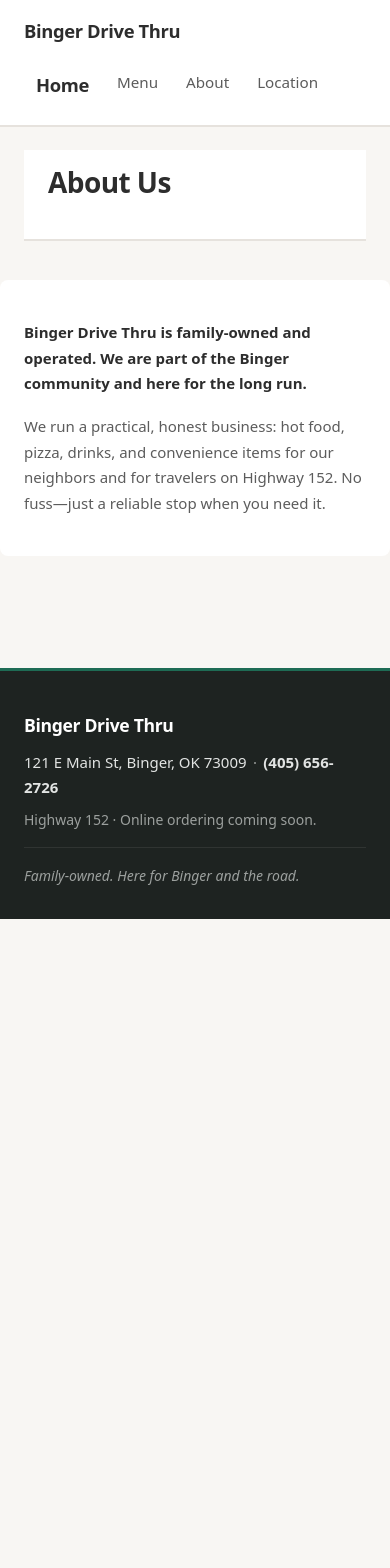
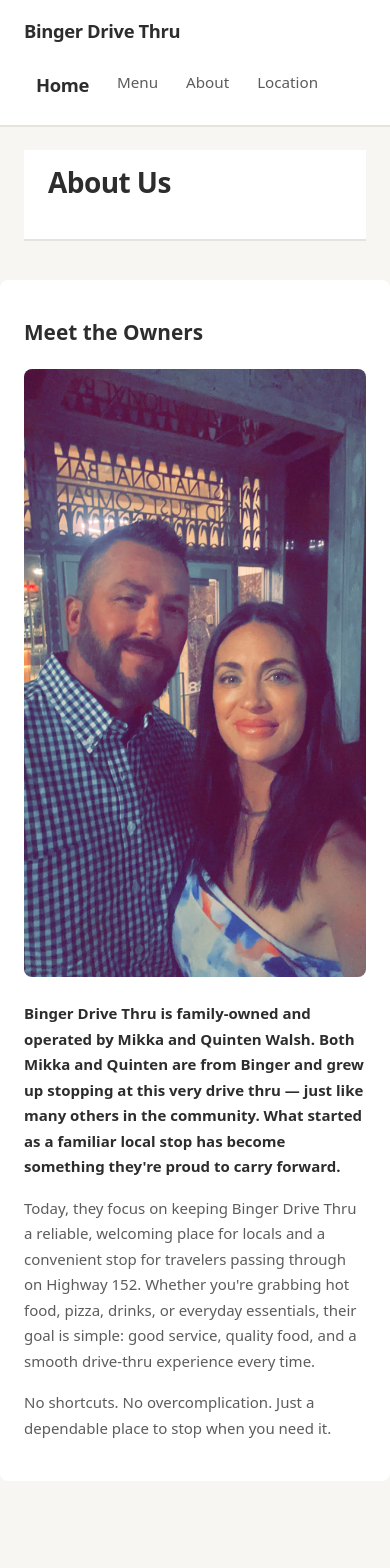
Before and after one commit to jconnxr/Binger-drive-thru, a React (Vite) app: page /about in a window 390 px wide. Shown: the top 1568 px of the page. Before the commit the page ends 919 px from the top, so only its background shows below. Built offline with nearby package versions, Linux system fonts and the light colour scheme.

Commit message:
About: Meet the Owners section with photo and narrative; Menu: auto-scroll to selected section on mobile

```diff
--- a/src/index.css
+++ b/src/index.css
@@ -708,6 +708,10 @@ footer {
   margin-top: 0;
 }
 
+.menu-panel {
+  scroll-margin-top: 6rem;
+}
+
 .menu-panel[hidden] {
   display: none;
 }
@@ -1005,8 +1009,8 @@ footer {
   color: var(--color-text);
 }
 
-.about-page__content {
-  max-width: 40rem;
+/* Meet the Owners – two-column desktop, stacked mobile */
+.about-page__owners {
   margin-left: calc(-1 * var(--space-block));
   margin-right: calc(-1 * var(--space-block));
   padding: var(--space-section) var(--space-block);
@@ -1014,19 +1018,70 @@ footer {
   border-radius: var(--radius-md);
 }
 
-.about-page__lead {
+.about-page__owners-title {
+  font-size: var(--font-size-section);
+  font-weight: var(--weight-section);
+  margin: 0 0 1.5rem;
+  line-height: var(--line-height-tight);
+  color: var(--color-text);
+}
+
+.about-page__owners-layout {
+  display: flex;
+  flex-direction: column;
+  gap: 1.5rem;
+}
+
+.about-page__owners-image-wrap {
+  flex-shrink: 0;
+  border-radius: var(--radius-md);
+  overflow: hidden;
+  background: var(--color-border-soft);
+}
+
+.about-page__owners-image {
+  width: 100%;
+  height: auto;
+  display: block;
+  vertical-align: middle;
+}
+
+.about-page__owners-content {
+  min-width: 0;
+}
+
+.about-page__owners-lead {
   font-size: var(--font-size-small);
   font-weight: var(--weight-body-strong);
-  margin: 0 0 1.1rem;
+  margin: 0 0 1rem;
   line-height: var(--line-height-relaxed);
   color: var(--color-text);
 }
 
-.about-page__text {
-  margin: 0;
+.about-page__owners-text {
+  margin: 0 0 1rem;
   font-size: var(--font-size-small);
   color: var(--color-text-muted);
   line-height: var(--line-height-relaxed);
+}
+
+.about-page__owners-text:last-child {
+  margin-bottom: 0;
+}
+
+@media (min-width: 48rem) {
+  .about-page__owners-layout {
+    flex-direction: row;
+    gap: 2rem;
+    align-items: flex-start;
+  }
+  .about-page__owners-image-wrap {
+    width: 280px;
+    max-width: 40%;
+  }
+  .about-page__owners-content {
+    flex: 1;
+  }
 }
 
 /* ============================================
--- a/src/pages/About.jsx
+++ b/src/pages/About.jsx
@@ -1,20 +1,37 @@
+import ownersPhoto from '../assets/Owners.jpg'
+
 export default function About() {
   return (
     <div className="about-page">
       <header className="about-page__header">
         <h1 className="about-page__title">About Us</h1>
       </header>
-      <section className="about-page__content" aria-labelledby="about-heading">
-        <h2 id="about-heading" className="visually-hidden">Our story</h2>
-        <p className="about-page__lead">
-          Binger Drive Thru is family-owned and operated. We are part of the
-          Binger community and here for the long run.
-        </p>
-        <p className="about-page__text">
-          We run a practical, honest business: hot food, pizza, drinks, and
-          convenience items for our neighbors and for travelers on Highway 152.
-          No fuss—just a reliable stop when you need it.
-        </p>
+
+      <section className="about-page__owners" aria-labelledby="meet-owners-heading">
+        <h2 id="meet-owners-heading" className="about-page__owners-title">Meet the Owners</h2>
+        <div className="about-page__owners-layout">
+          <div className="about-page__owners-image-wrap">
+            <img
+              src={ownersPhoto}
+              alt="Mikka and Quinten Walsh, owners of Binger Drive Thru"
+              className="about-page__owners-image"
+              width="400"
+              height="400"
+            />
+          </div>
+          <div className="about-page__owners-content">
+            <p className="about-page__owners-lead">
+              Binger Drive Thru is family-owned and operated by Mikka and Quinten Walsh.
+              Both Mikka and Quinten are from Binger and grew up stopping at this very drive thru — just like many others in the community. What started as a familiar local stop has become something they're proud to carry forward.
+            </p>
+            <p className="about-page__owners-text">
+              Today, they focus on keeping Binger Drive Thru a reliable, welcoming place for locals and a convenient stop for travelers passing through on Highway 152. Whether you're grabbing hot food, pizza, drinks, or everyday essentials, their goal is simple: good service, quality food, and a smooth drive-thru experience every time.
+            </p>
+            <p className="about-page__owners-text">
+              No shortcuts. No overcomplication. Just a dependable place to stop when you need it.
+            </p>
+          </div>
+        </div>
       </section>
     </div>
   )
--- a/src/pages/Menu.jsx
+++ b/src/pages/Menu.jsx
@@ -1,4 +1,4 @@
-import { useState, useEffect } from 'react'
+import { useState, useEffect, useRef } from 'react'
 import { useLocation } from 'react-router-dom'
 import { menuSections } from '../data/menu'
 import chickenBasketImg from '../assets/Chickenbasket.jpg'
@@ -156,12 +156,21 @@ export default function Menu() {
   const [orderPromptDismissed, setOrderPromptDismissed] = useState(false)
   const showPrompt = showOrderPrompt && !orderPromptDismissed
   const [activeId, setActiveId] = useState(menuSections[0].id)
+  const panelRefs = useRef({})
 
   useEffect(() => {
     if (showOrderPrompt) setOrderPromptDismissed(false)
   }, [showOrderPrompt])
 
-  const activeSection = menuSections.find((s) => s.id === activeId)
+  useEffect(() => {
+    if (!activeId) return
+    const el = panelRefs.current[activeId]
+    if (!el) return
+    const timer = requestAnimationFrame(() => {
+      el.scrollIntoView({ behavior: 'smooth', block: 'start' })
+    })
+    return () => cancelAnimationFrame(timer)
+  }, [activeId])
 
   return (
     <div className="menu-page">
@@ -203,6 +212,7 @@ export default function Menu() {
         {menuSections.map((section) => (
           <div
             key={section.id}
+            ref={(el) => { if (el) panelRefs.current[section.id] = el }}
             id={`menu-panel-${section.id}`}
             role="region"
             aria-labelledby={`menu-tab-${section.id}`}
```
